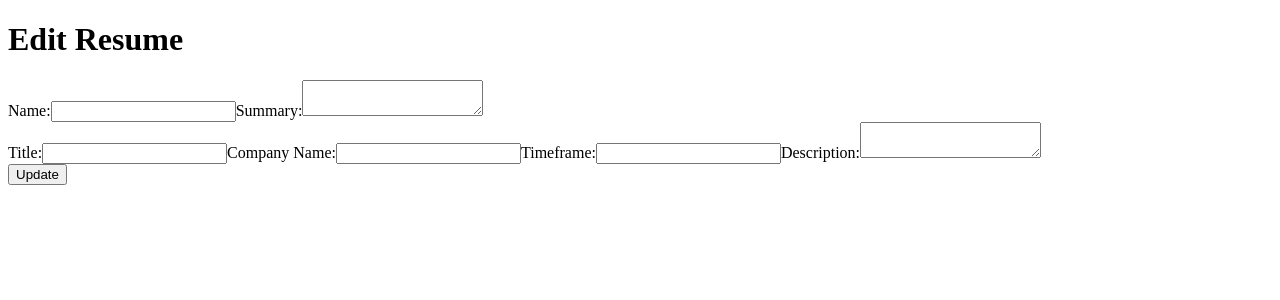
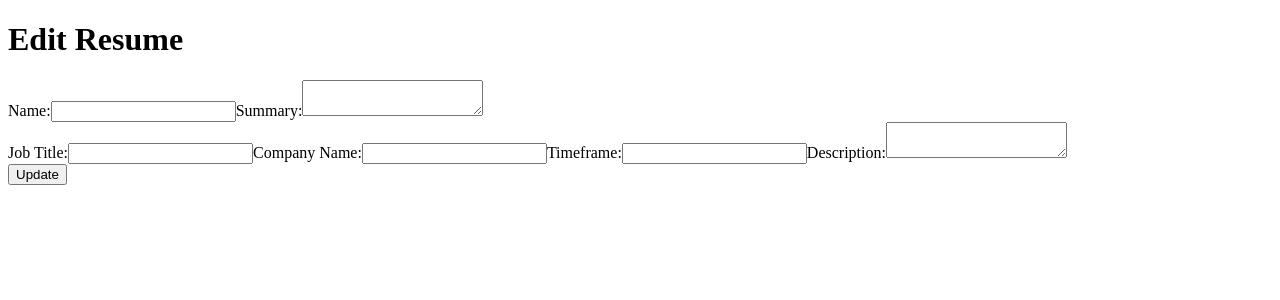
Before and after one commit to LouisLP/ResumeBuilder, a Vue app in the folder client/: page /resume/edit/1 in a window 1280 px wide. Shown: the top 300 px of the page. Built offline with nearby package versions, Linux system fonts and the light colour scheme; no server answers.

Commit message:
TODO: missing fields validation

```diff
--- a/client/src/components/ResumeForm.vue
+++ b/client/src/components/ResumeForm.vue
@@ -9,8 +9,18 @@
 			<textarea id="summary" v-model="resume.summary"></textarea>
 
 			<div v-for="(exp, index) in resume.workExperience" :key="index">
-				<label for="title">Title:</label>
+				<label for="title">Job Title:</label>
 				<input id="title" v-model="exp.title" type="text" />
+				<!-- Error checking TITLE -->
+				<!-- <p
+					v-if="
+						errors.workExperience &&
+						errors.workExperience[index] &&
+						errors.workExperience[index].title
+					"
+				>
+					{{ errors.workExperience[index].title }}
+				</p> -->
 
 				<label for="companyName">Company Name:</label>
 				<input id="companyName" v-model="exp.companyName" type="text" />
```
